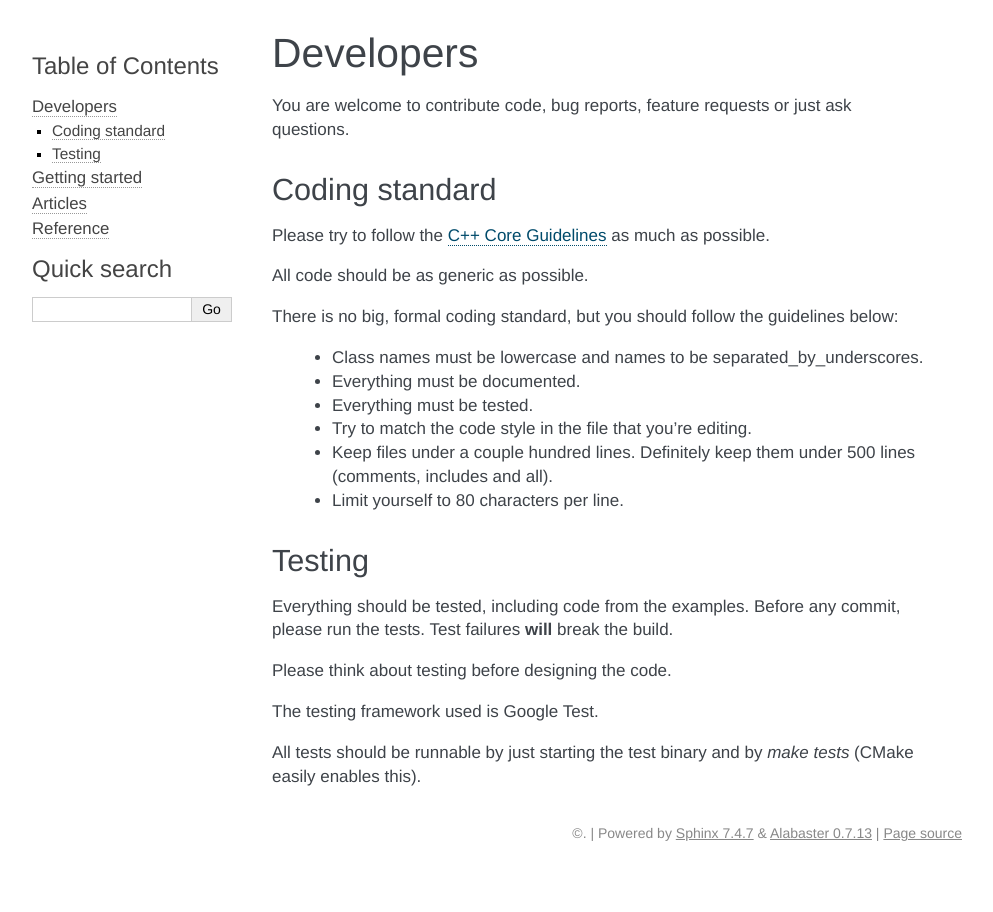
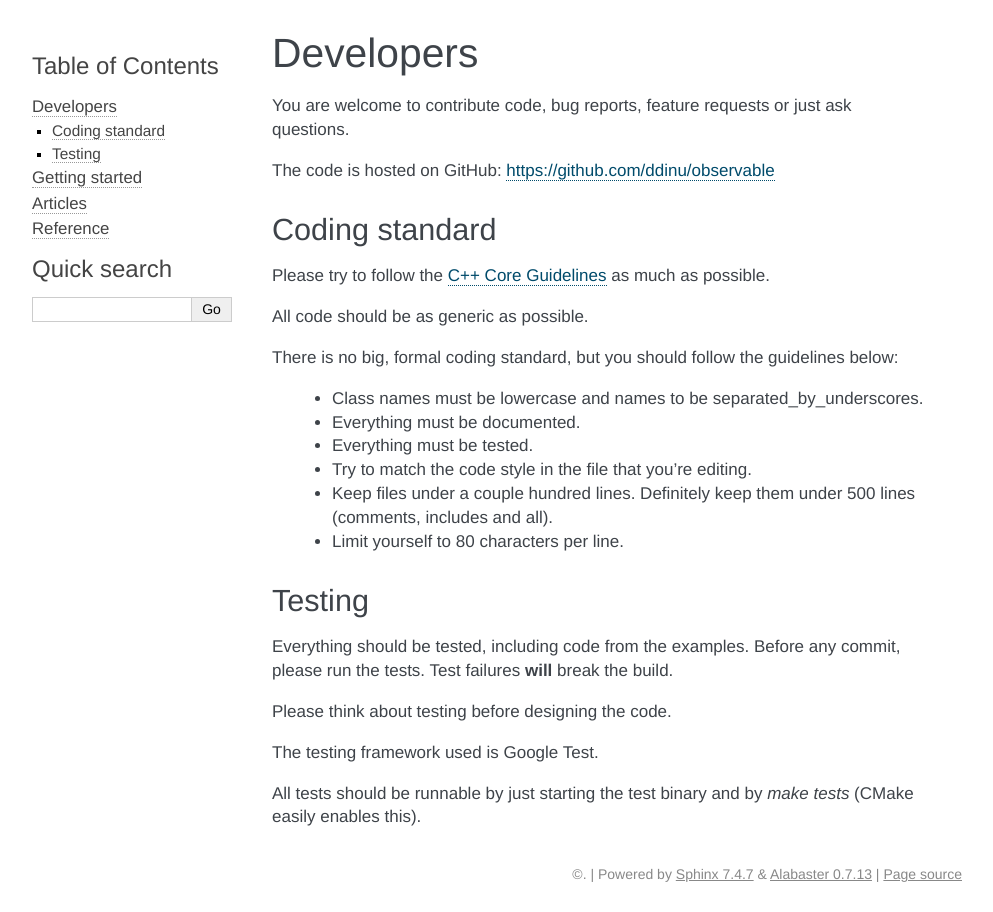
Before and after one commit to ddinu/observable, a Sphinx documentation site: the page built from docs/sphinx/developers.rst, in a window 1280 px wide. Shown: the whole page, without its empty margins (148-1141 px from the left). Built offline with Sphinx 7.4.7, drawn with Linux system fonts in a browser that asks for light colours.

Commit message:
Add link to the repo in the developers doc page.

```diff
--- a/docs/sphinx/developers.rst
+++ b/docs/sphinx/developers.rst
@@ -3,6 +3,8 @@ Developers
 
 You are welcome to contribute code, bug reports, feature requests or just ask
 questions.
+
+The code is hosted on GitHub: https://github.com/ddinu/observable
 
 Coding standard
 ---------------
```
